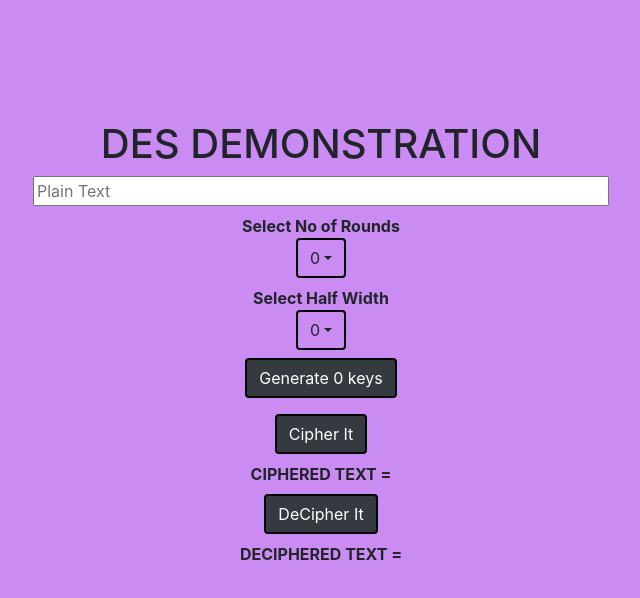
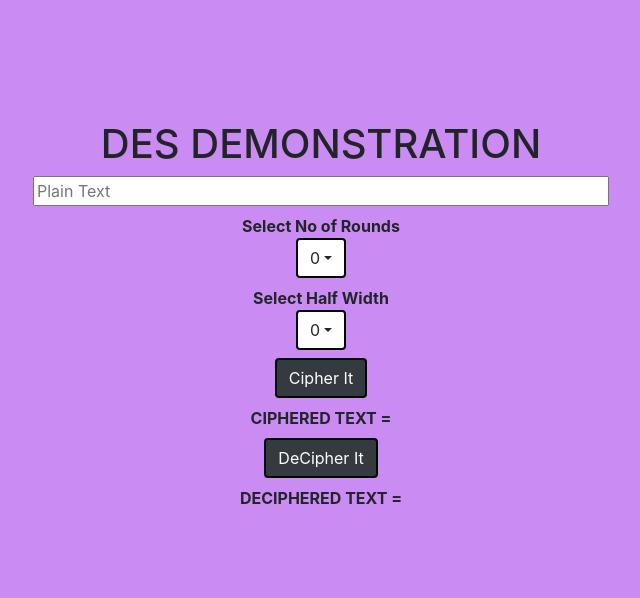
Before and after one commit to karthikeysaxena2507/DesAlgorithm, a React (Create React App) app: page / in a window 1280 px wide. Shown: the top 598 px of the page, without its empty margins (319-959 px from the left). Built offline with nearby package versions, Linux system fonts and the light colour scheme.

Commit message:
Deployed to Netlify

```diff
--- a/src/App.js
+++ b/src/App.js
@@ -13,25 +13,17 @@ const App = () => {
   const [cipheredText, setCipheredText] = useState("");
   const [halfWidth, setHalfWidth] = useState(0);
   const [nKeys, setnKeys] = useState([]);
-  const [message, setMessage] = useState("");
   const [decipheredText, setDecipheredText] = useState("");
-
-  const decrypt = () => {
-    nKeys.reverse();
-    setDecipheredText(helper.DES(cipheredText, nKeys, nValue));
-  }
 
   return (
     <div className="text-center">
       <Header />
       <Input value = {plainText} placeholder = "Plain Text" change = {(value) => setPlainText(value)} />
-      <RoundDropDown value = {nValue} change = {(value) => setnValue(value)} />
+      <RoundDropDown value = {nValue} change = {(value) => {setnValue(value); setnKeys(helper.generate_keys(value))}} />
       <HalfWidthDropdown value = {halfWidth} change = {(value) => setHalfWidth(value)}/>
-      <button className="btn btn-dark mt-2" onClick={() => {setnKeys(helper.generate_keys(nValue)); setMessage("KEYS GENERATED")}}> Generate {nValue} keys </button>
-      <div className="mt-2"> {message} </div>
-      <div><button className="btn btn-dark mt-2" onClick={() => setCipheredText(helper.DES(plainText, nKeys, nValue))}> Cipher It </button> </div>
+      <div><button className="btn btn-dark mt-2" onClick={() => setCipheredText(helper.DES(plainText, nKeys, nValue, halfWidth))}> Cipher It </button> </div>
       <div className="mt-2"> <b> CIPHERED TEXT = {cipheredText} </b> </div>
-      <div><button className="btn btn-dark mt-2" onClick={decrypt}> DeCipher It </button> </div>
+      <div><button className="btn btn-dark mt-2" onClick={() => {nKeys.reverse(); setDecipheredText(helper.DES(cipheredText, nKeys, nValue, halfWidth))}}> DeCipher It </button> </div>
       <div className="mt-2"> <b> DECIPHERED TEXT = {decipheredText} </b> </div>
     </div>
   );
--- a/src/Components/HalfWidthDropdown.jsx
+++ b/src/Components/HalfWidthDropdown.jsx
@@ -7,7 +7,14 @@ const HalfWidthDropdown = (props) => {
     <div className="dropdown mt-2">
       <b> Select Half Width </b>
       <br />
-      <button className="btn dropdown-toggle" type="button" id="dropdownMenuButton" data-toggle="dropdown" aria-haspopup="true" aria-expanded="false">
+      <button
+        className="btn dropdown-toggle"
+        type="button"
+        id="dropdownMenuButton"
+        data-toggle="dropdown"
+        aria-haspopup="true"
+        aria-expanded="false"
+        style={{backgroundColor: "white"}}>
         {props.value}
       </button>
       <div className="dropdown-menu" aria-labelledby="dropdownMenuButton">
--- a/src/Components/RoundDropdown.js
+++ b/src/Components/RoundDropdown.js
@@ -7,7 +7,14 @@ const RoundDropDown = (props) => {
     <div className="dropdown mt-2">
       <b> Select No of Rounds </b>
       <br />
-      <button className="btn dropdown-toggle" type="button" id="dropdownMenuButton" data-toggle="dropdown" aria-haspopup="true" aria-expanded="false">
+      <button
+        className="btn dropdown-toggle"
+        type="button"
+        id="dropdownMenuButton"
+        data-toggle="dropdown"
+        aria-haspopup="true"
+        aria-expanded="false"
+        style={{backgroundColor: "white"}}>
         {props.value}
       </button>
       <span className="dropdown-menu" aria-labelledby="dropdownMenuButton">
--- a/src/helper/index.js
+++ b/src/helper/index.js
@@ -113,7 +113,7 @@ const Xor = (a, b) => {
 }
 
 // Implementing the algorithm
-const DES = (plainText, keys, n) => {
+const DES = (plainText, keys, n, halfWidth) => {
 
 	//1. Applying the initial permutation
   	let perm = "";
@@ -164,6 +164,7 @@ const DES = (plainText, keys, n) => {
 			right = xored;
 			left = temp;
 		}
+		console.log("i => ", i);
 	}
 	// 4. The halves of the plain text are applied
 	let combined_text = left + right;
```
